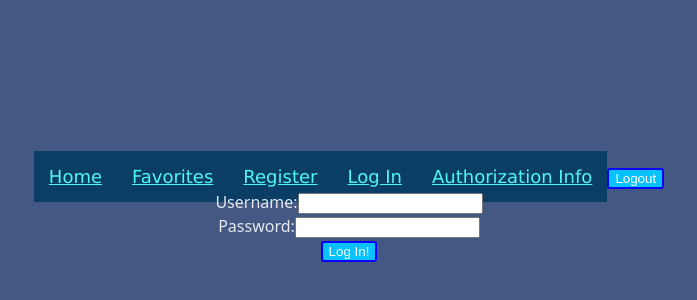
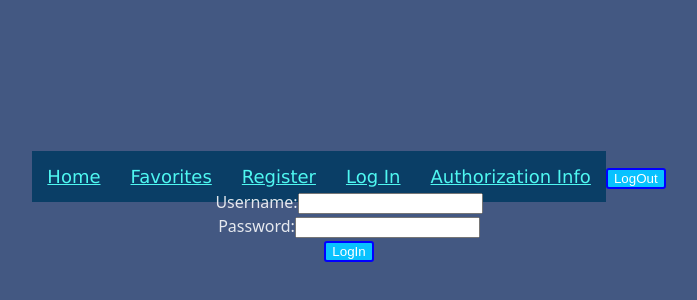
Before and after one commit to iiliev84/MyRecipeBook, a React (Vite) app: page /LogIn in a window 1280 px wide. Shown: the part 188-488 px from the top of the page, without its empty margins (291-988 px from the left). Built offline with nearby package versions, Linux system fonts and the light colour scheme.

Commit message:
updated log out button functionality

```diff
--- a/src/App.jsx
+++ b/src/App.jsx
@@ -47,6 +47,7 @@
   }
   getFav()}, [token])
 
+
   return (
     <>
       <nav>
@@ -55,7 +56,7 @@
         <Link to="/Register">Register</Link>
         <Link to="/LogIn">Log In</Link>
         <Link to="/Authorization">Authorization Info</Link>
-        <button onClick={() => {logout(); navigate("/");}}>Logout</button>
+        <button onClick={() => {logout(); navigate("/");}}>LogOut</button>
       </nav>
 
       <Routes>
--- a/src/components/LogIn.jsx
+++ b/src/components/LogIn.jsx
@@ -1,8 +1,10 @@
 import {useState} from 'react'
+import { useNavigate } from 'react-router-dom';
 
 function LogIn({setToken}){
     const [username, setUsername] = useState("")
     const [password, setPassword] = useState("")
+    const navigate = useNavigate();
 
     async function handleSubmit(e){
         e.preventDefault();
@@ -45,7 +47,7 @@
                 />
             </label>
             <br/>
-            <button>Log In!</button>
+            <button onClick={() => {navigate("/");}}>LogIn</button>
         </form>
     )
 }
```
